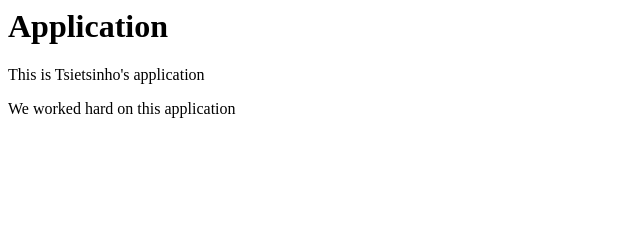
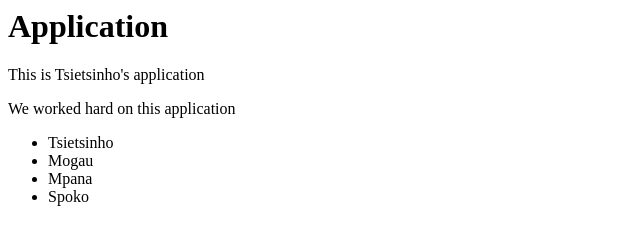
Before and after one commit to Boj-sudo/yearly_project_0, a plain HTML site: page index.html in a window 1280 px wide. Shown: the whole page, without its empty margins (0-640 px from the left). Drawn offline with Linux system fonts and the light colour scheme.

Commit message:
Made a list of names

```diff
--- a/index.html
+++ b/index.html
@@ -1,9 +1,19 @@
 <html>
     <head>
         <title>My Awesome Web Application</title>
+        <link rel="stylesheet" href="style.css"?>
     </head>
 
     <h1>Application</h1>
     <p>This is Tsietsinho's application</p>
     <p>We worked hard on this application</p>
+
+    <ul>
+        <li>Tsietsinho</li>
+        <li>Mogau</li>
+        <li>Mpana</li>
+        <li>Spoko</li>
+    </ul>
+
+
 </html>
```
